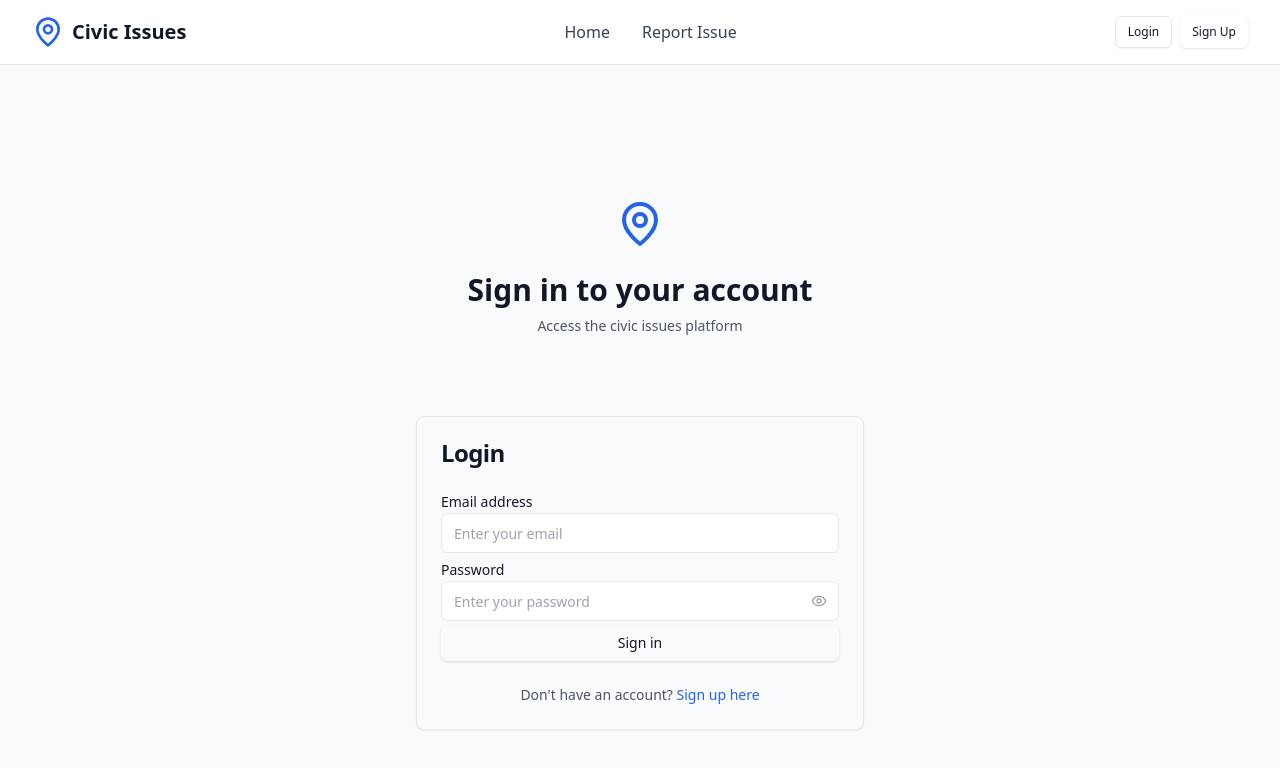
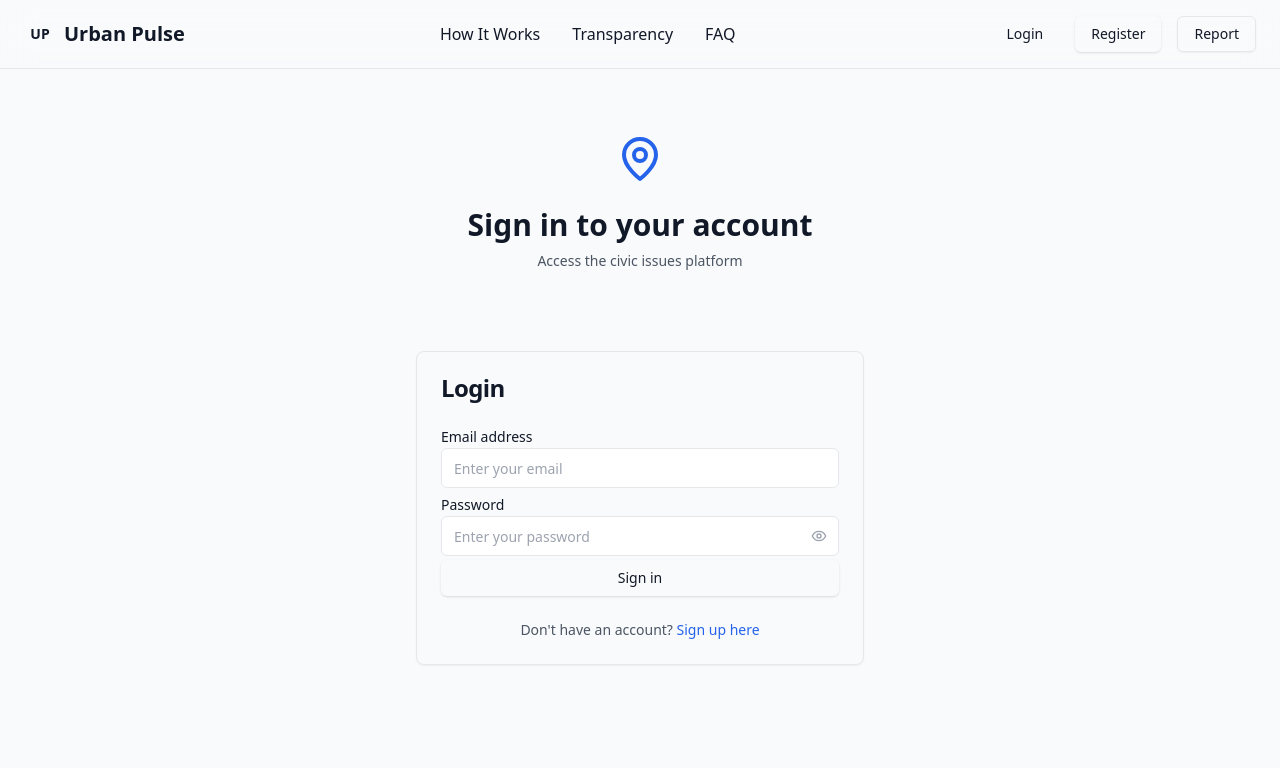
Before and after one commit to Nimish22211/ITworkshop, a React (Vite) app in the folder frontend/: page /login in a window 1280 px wide. Shown: the top 768 px of the page. Built offline with nearby package versions, Linux system fonts and the light colour scheme; no server answers.

Commit message:
updated header and route changes

```diff
--- /dev/null
+++ b/frontend/globals.css
@@ -0,0 +1,121 @@
+@import "tailwindcss";
+@import "tw-animate-css";
+
+@custom-variant dark (&:is(.dark *));
+
+:root {
+  --background: oklch(0.08 0.01 240); /* slate-950 equivalent */
+  --foreground: oklch(0.98 0 0); /* slate-50 */
+  --card: oklch(0.11 0.01 240); /* slate-900 */
+  --card-foreground: oklch(0.98 0 0);
+  --popover: oklch(0.11 0.01 240);
+  --popover-foreground: oklch(0.98 0 0);
+  --primary: oklch(0.55 0.15 240); /* blue-600 */
+  --primary-foreground: oklch(0.98 0 0);
+  --secondary: oklch(0.25 0.01 240); /* slate-700 */
+  --secondary-foreground: oklch(0.78 0.01 240); /* slate-300 */
+  --muted: oklch(0.25 0.01 240);
+  --muted-foreground: oklch(0.78 0.01 240);
+  --accent: oklch(0.55 0.15 240);
+  --accent-foreground: oklch(0.98 0 0);
+  --destructive: oklch(0.577 0.245 27.325);
+  --destructive-foreground: oklch(0.577 0.245 27.325);
+  --border: oklch(0.25 0.01 240); /* slate-700 */
+  --input: oklch(0.25 0.01 240);
+  --ring: oklch(0.55 0.15 240);
+  --chart-1: oklch(0.646 0.222 41.116);
+  --chart-2: oklch(0.6 0.118 184.704);
+  --chart-3: oklch(0.398 0.07 227.392);
+  --chart-4: oklch(0.828 0.189 84.429);
+  --chart-5: oklch(0.769 0.188 70.08);
+  --radius: 0.625rem;
+  --sidebar: oklch(0.11 0.01 240);
+  --sidebar-foreground: oklch(0.98 0 0);
+  --sidebar-primary: oklch(0.55 0.15 240);
+  --sidebar-primary-foreground: oklch(0.98 0 0);
+  --sidebar-accent: oklch(0.25 0.01 240);
+  --sidebar-accent-foreground: oklch(0.98 0 0);
+  --sidebar-border: oklch(0.25 0.01 240);
+  --sidebar-ring: oklch(0.55 0.15 240);
+}
+
+/* Adding light mode theme variables */
+.light {
+  --background: oklch(1 0 0); /* white */
+  --foreground: oklch(0.09 0.01 240); /* slate-900 */
+  --card: oklch(1 0 0); /* white */
+  --card-foreground: oklch(0.09 0.01 240);
+  --popover: oklch(1 0 0);
+  --popover-foreground: oklch(0.09 0.01 240);
+  --primary: oklch(0.55 0.15 240); /* blue-600 */
+  --primary-foreground: oklch(0.98 0 0);
+  --secondary: oklch(0.96 0.01 240); /* slate-100 */
+  --secondary-foreground: oklch(0.09 0.01 240);
+  --muted: oklch(0.96 0.01 240);
+  --muted-foreground: oklch(0.45 0.01 240); /* slate-600 */
+  --accent: oklch(0.96 0.01 240);
+  --accent-foreground: oklch(0.09 0.01 240);
+  --destructive: oklch(0.577 0.245 27.325);
+  --destructive-foreground: oklch(0.98 0 0);
+  --border: oklch(0.89 0.01 240); /* slate-200 */
+  --input: oklch(0.89 0.01 240);
+  --ring: oklch(0.55 0.15 240);
+  --sidebar: oklch(1 0 0);
+  --sidebar-foreground: oklch(0.09 0.01 240);
+  --sidebar-primary: oklch(0.55 0.15 240);
+  --sidebar-primary-foreground: oklch(0.98 0 0);
+  --sidebar-accent: oklch(0.96 0.01 240);
+  --sidebar-accent-foreground: oklch(0.09 0.01 240);
+  --sidebar-border: oklch(0.89 0.01 240);
+  --sidebar-ring: oklch(0.55 0.15 240);
+}
+
+@theme inline {
+  --font-sans: var(--font-geist-sans);
+  --font-mono: var(--font-geist-mono);
+  --color-background: var(--background);
+  --color-foreground: var(--foreground);
+  --color-card: var(--card);
+  --color-card-foreground: var(--card-foreground);
+  --color-popover: var(--popover);
+  --color-popover-foreground: var(--popover-foreground);
+  --color-primary: var(--primary);
+  --color-primary-foreground: var(--primary-foreground);
+  --color-secondary: var(--secondary);
+  --color-secondary-foreground: var(--secondary-foreground);
+  --color-muted: var(--muted);
+  --color-muted-foreground: var(--muted-foreground);
+  --color-accent: var(--accent);
+  --color-accent-foreground: var(--accent-foreground);
+  --color-destructive: var(--destructive);
+  --color-destructive-foreground: var(--destructive-foreground);
+  --color-border: var(--border);
+  --color-input: var(--input);
+  --color-ring: var(--ring);
+  --color-chart-1: var(--chart-1);
+  --color-chart-2: var(--chart-2);
+  --color-chart-3: var(--chart-3);
+  --color-chart-4: var(--chart-4);
+  --color-chart-5: var(--chart-5);
+  --radius-sm: calc(var(--radius) - 4px);
+  --radius-md: calc(var(--radius) - 2px);
+  --radius-lg: var(--radius);
+  --radius-xl: calc(var(--radius) + 4px);
+  --color-sidebar: var(--sidebar);
+  --color-sidebar-foreground: var(--sidebar-foreground);
+  --color-sidebar-primary: var(--sidebar-primary);
+  --color-sidebar-primary-foreground: var(--sidebar-primary-foreground);
+  --color-sidebar-accent: var(--sidebar-accent);
+  --color-sidebar-accent-foreground: var(--sidebar-accent-foreground);
+  --color-sidebar-border: var(--sidebar-border);
+  --color-sidebar-ring: var(--sidebar-ring);
+}
+
+@layer base {
+  * {
+    @apply border-border outline-ring/50;
+  }
+  body {
+    @apply bg-background text-foreground;
+  }
+}
--- a/frontend/src/App.jsx
+++ b/frontend/src/App.jsx
@@ -13,7 +13,7 @@ import Landing from './pages/Landing'
 import IssueDetailsPage from './pages/IssueDetailsPage'
 
 // Components
-import Header from './components/Common/Header'
+import {Header} from './components/LandingPageComponents/Header'
 import ProtectedRoute from './components/Common/ProtectedRoute'
 
 function App() {
@@ -25,8 +25,8 @@ function App() {
             <Header />
             <main>
               <Routes>
-                <Route path="/home" element={<Landing />} />
-                <Route path="/" element={<HomePage />} />
+                <Route path="/" element={<Landing />} />
+                <Route path="/map" element={<HomePage />} />
                 <Route path="/report" element={<ReportIssuePage />} />
                 <Route path="/login" element={<LoginPage />} />
                 <Route path="/register" element={<RegisterPage />} />
--- a/frontend/src/components/LandingPageComponents/Header.jsx
+++ b/frontend/src/components/LandingPageComponents/Header.jsx
@@ -1,4 +1,5 @@
 import { useState, useEffect } from "react"
+import { Link } from "react-router-dom"
 import { Button } from "../ui/button"
 // import { ThemeT  oggle } from "@/components/theme-toggle"
 
@@ -44,10 +45,15 @@ export function Header() {
 
         <div className="flex items-center space-x-4">
           {/* <ThemeToggle /> */}
-          <Button variant="ghost" className="text-muted-foreground hover:text-foreground">
-            Login
+          <Button asChild variant="ghost" className="text-muted-foreground hover:text-foreground">
+            <Link to="/login">Login</Link>
           </Button>
-          <Button className="bg-primary hover:bg-primary/90 text-primary-foreground">Register</Button>
+          <Button asChild className="bg-primary hover:bg-primary/90 text-primary-foreground">
+            <Link to="/register">Register</Link>
+          </Button>
+          <Button asChild variant="outline">
+            <Link to="/report">Report</Link>
+          </Button>
         </div>
       </div>
     </header>
--- a/frontend/src/pages/Landing.jsx
+++ b/frontend/src/pages/Landing.jsx
@@ -7,13 +7,19 @@ import { Footer } from "../components/LandingPageComponents/Footer"
 
 export default function Home() {
   return (
-    <div className="min-h-screen bg-background">
+    <div id="home" className="min-h-screen bg-background">
       <Header />
       <main>
         <HeroSection />
-        <HowItWorks />
-        <TransparencySection />
-        <FAQSection />
+        <section id="how-it-works">
+          <HowItWorks />
+        </section>
+        <section id="transparency">
+          <TransparencySection />
+        </section>
+        <section id="faq">
+          <FAQSection />
+        </section>
       </main>
       <Footer />
     </div>
```
